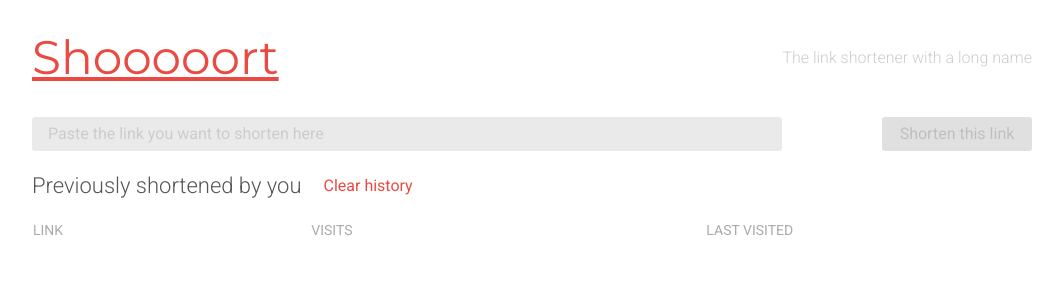
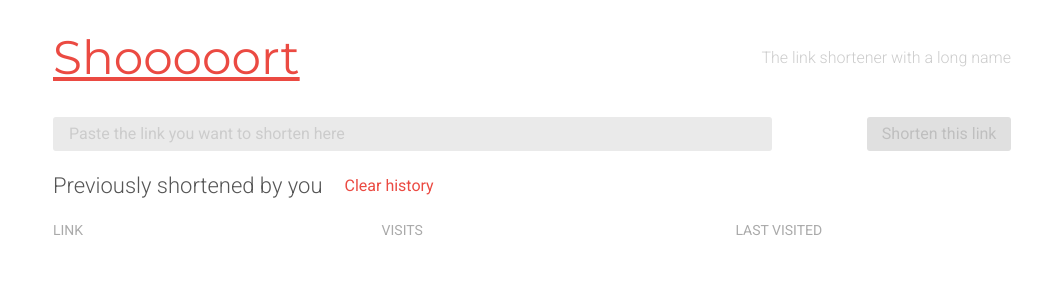
Before and after one commit to dewabisma/link-shortener, a React (Create React App) app: page / in a window 1280 px wide. Shown: the top 300 px of the page, without its empty margins (108-1171 px from the left). Built offline with nearby package versions, Linux system fonts and the light colour scheme.

Commit message:
fix style bug

```diff
--- a/src/components/Container/Container.module.scss
+++ b/src/components/Container/Container.module.scss
@@ -1,5 +1,5 @@
 .container {
   margin: 0 auto;
   max-width: 1000px;
-  width: 80%;
+  width: 85%;
 }
--- a/src/components/Header/Header.module.scss
+++ b/src/components/Header/Header.module.scss
@@ -4,6 +4,7 @@
   display: flex;
   justify-content: space-between;
   align-items: center;
+  padding: 0 calc(1rem + 5px);
 
   h1 {
     color: variable.$accent-color;
--- a/src/components/Table/Table.module.scss
+++ b/src/components/Table/Table.module.scss
@@ -5,6 +5,7 @@
   .tableCaption {
     display: flex;
     align-items: center;
+    padding: 0 calc(1rem + 5px);
 
     h3 {
       margin-right: 1rem;
@@ -35,6 +36,7 @@
 
     th:first-child {
       text-align: left;
+      padding-left: calc(1rem + 5px);
     }
 
     th:nth-child(2) {
--- a/src/components/Table/TableData/HistoryText/HistoryText.module.scss
+++ b/src/components/Table/TableData/HistoryText/HistoryText.module.scss
@@ -2,7 +2,7 @@
 
 .historyText {
   padding: 1rem 0 1rem 1rem;
-  margin-left: -1rem;
+  margin-left: 5px;
 
   .shortenedUrl {
     display: flex;
@@ -52,6 +52,8 @@
 
 .historyText.newlyAdded {
   box-shadow: -5px 0px 0px 0px variable.$accent-color;
+  -webkit-box-shadow: -5px 0px 0px 0px variable.$accent-color;
+  -moz-box-shadow: -5px 0px 0px 0px variable.$accent-color;
   border: none;
   outline: none;
 }
--- a/src/components/UrlBox/UrlBox.module.scss
+++ b/src/components/UrlBox/UrlBox.module.scss
@@ -4,6 +4,7 @@
   display: flex;
   justify-content: space-between;
   align-items: stretch;
+  padding: 0 calc(1rem + 5px);
 
   input[type="text"] {
     width: 75%;
```
